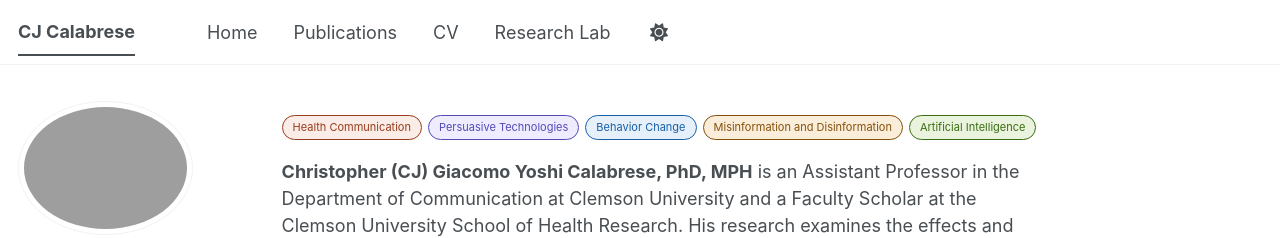
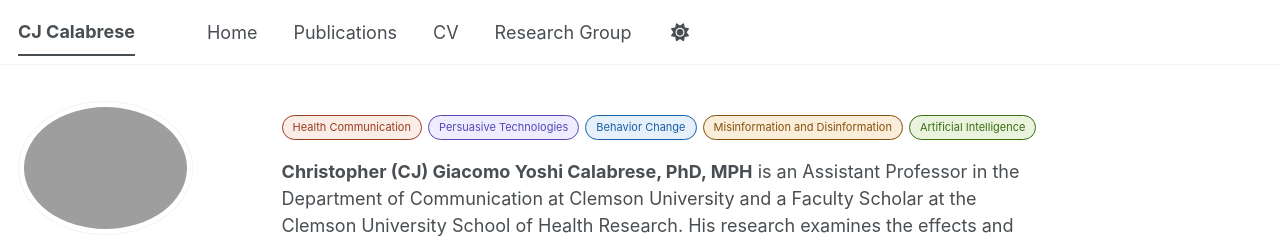
Before and after one commit to cjcalabresephd/cjcalabresephd.github.io, a Jekyll site: the page built from _pages/about.md, in a window 1280 px wide. Shown: the top 238 px of the page. Built offline with Jekyll 4.4.1, drawn with Linux system fonts in a browser that asks for light colours; some web fonts are replaced; a script bundle is joined from its source files by our own code; library files that are not in the unit come from our copies.

Commit message:
Update navigation.yml

```diff
--- a/_data/navigation.yml
+++ b/_data/navigation.yml
@@ -18,5 +18,5 @@ main:
   - title: "CV"
     url: /cv/
 
-  - title: "Research Lab"
-    url: /research-lab/
+  - title: "Research Group"
+    url: /research-group/
```
